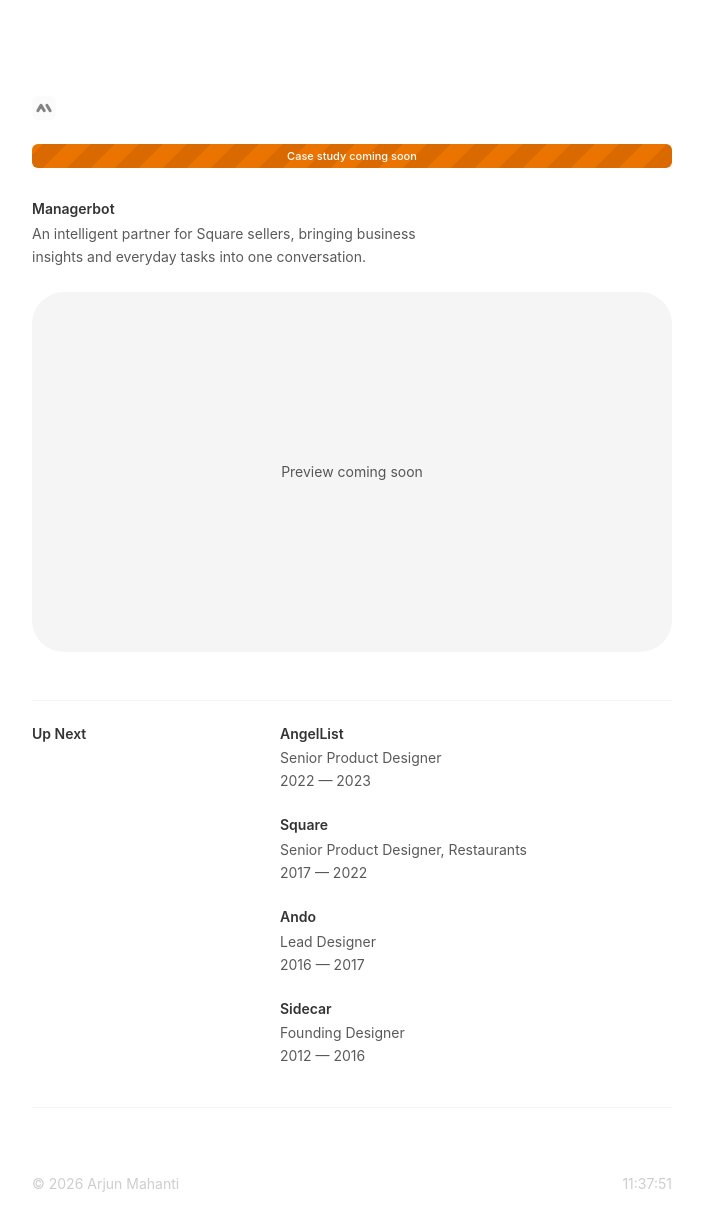
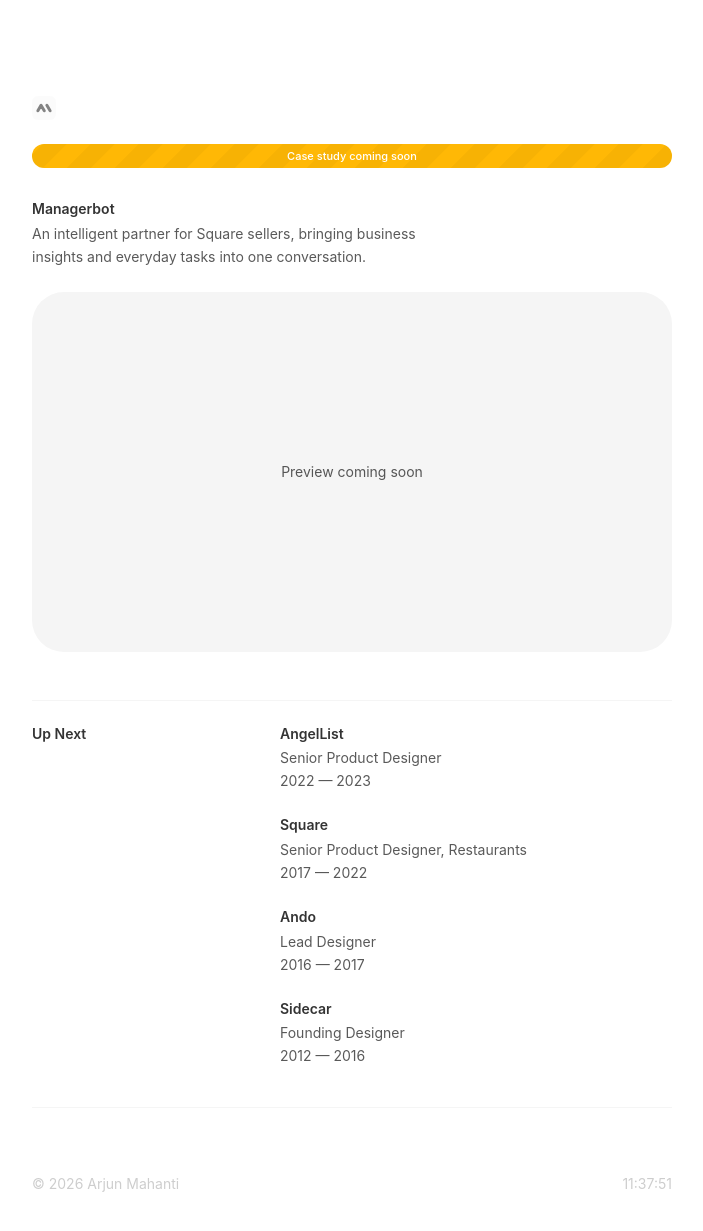
Before and after one commit to mahanti/mahanti.co, a Jekyll site: the page built from work/block/managerbot/index.html, in a window 1280 px wide. Shown: the top 1231 px of the page, without its empty margins (288-991 px from the left). Built offline with Jekyll 4.4.1, drawn with Linux system fonts in a browser that asks for light colours; some web fonts are replaced.

Commit message:
Soften coming-soon banners with yellow capsule styling

```diff
--- a/assets/css/styles.css
+++ b/assets/css/styles.css
@@ -920,8 +920,8 @@
   min-height: 24px;
   margin-bottom: 32px;
   padding: 4px 12px;
-  border-radius: 6px;
-  background: var(--mango-orange);
+  border-radius: 999px;
+  background: #ffb805;
   color: #fff;
   font-size: 11px;
   line-height: 16px;
@@ -935,9 +935,9 @@
   z-index: -1;
   inset: 0 -48px 0 0;
   background-image: linear-gradient(135deg,
-    rgb(0 0 0 / 7%) 25%, transparent 25%,
-    transparent 50%, rgb(0 0 0 / 7%) 50%,
-    rgb(0 0 0 / 7%) 75%, transparent 75%);
+    rgb(0 0 0 / 3%) 25%, transparent 25%,
+    transparent 50%, rgb(0 0 0 / 3%) 50%,
+    rgb(0 0 0 / 3%) 75%, transparent 75%);
   background-size: 48px 48px;
   animation: case-study-stripes 6s linear infinite;
   pointer-events: none;
```
